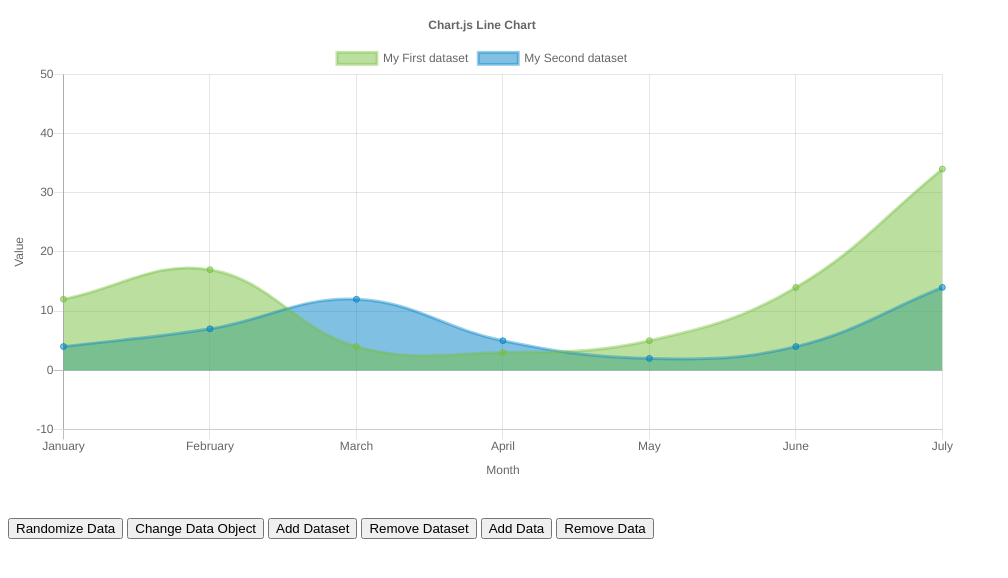
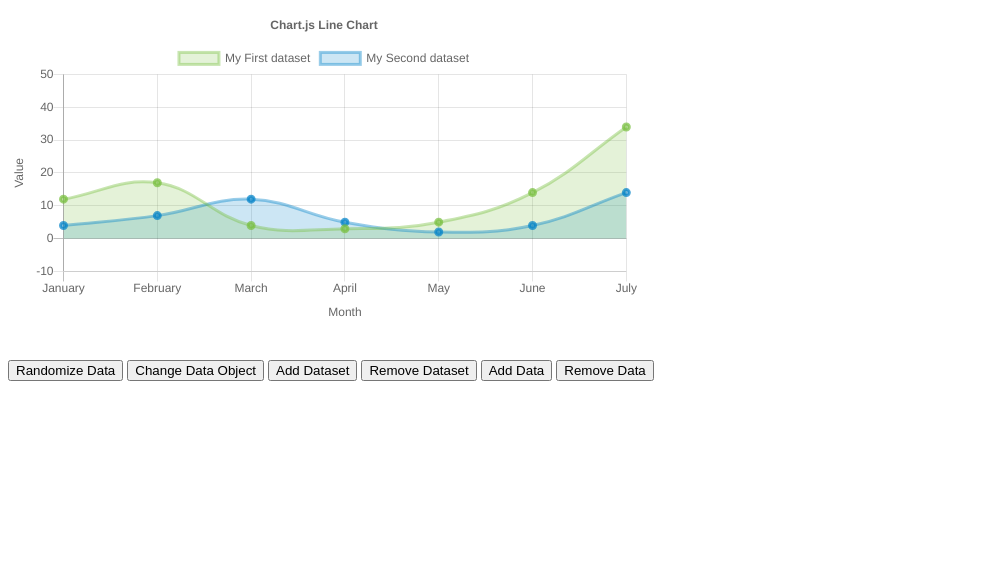
Before and after one commit to joncoello/HtmlChartExample, a website: page HtmlChartExample/line.html in a window 1280 px wide. Shown: the whole page, without its empty margins (0-1008 px from the left). Drawn offline with nearby package versions, Linux system fonts and the light colour scheme.

Commit message:
fine tune colours

```diff
--- a/HtmlChartExample/line.html
+++ b/HtmlChartExample/line.html
@@ -13,7 +13,7 @@
     </style>
 </head>
 <body>
-    <div style="width:75%;">
+    <div style="width:50%;">
         <canvas id="canvas"></canvas>
     </div>
     <br>
@@ -110,18 +110,18 @@
         // series 1
         var dataset = config.data.datasets[0];
         dataset.borderColor = 'rgba(119,191,62,0.4)';
-        dataset.backgroundColor = 'rgba(119,191,62,0.5)';
+        dataset.backgroundColor = 'rgba(119,191,62,0.2)';
         dataset.pointBorderColor = 'rgba(119,191,62,0.7)';
         dataset.pointBackgroundColor = 'rgba(119,191,62,0.5)';
-        dataset.pointBorderWidth = 1;
+        dataset.pointBorderWidth = 3;
 
         // series 2
         var dataset = config.data.datasets[1];
         dataset.borderColor = 'rgba(0,130,200,0.4)';
-        dataset.backgroundColor = 'rgba(0,130,200,0.5)';
+        dataset.backgroundColor = 'rgba(0,130,200,0.2)';
         dataset.pointBorderColor = 'rgba(0,130,200,0.7)';
         dataset.pointBackgroundColor = 'rgba(0,130,200,0.5)';
-        dataset.pointBorderWidth = 1;
+        dataset.pointBorderWidth = 3;
 
 
         window.onload = function() {
```
